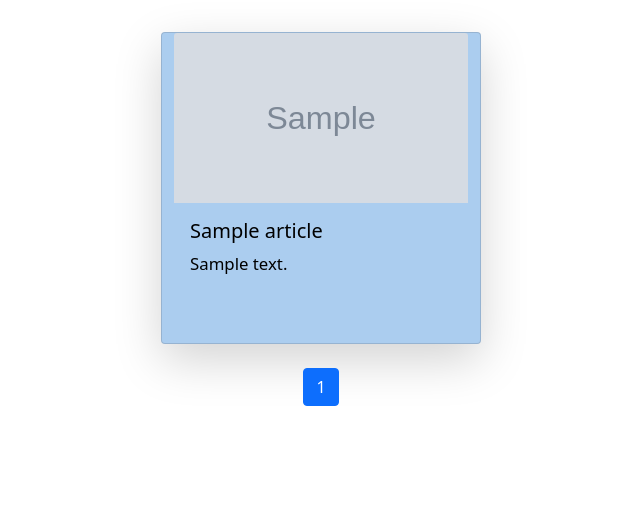
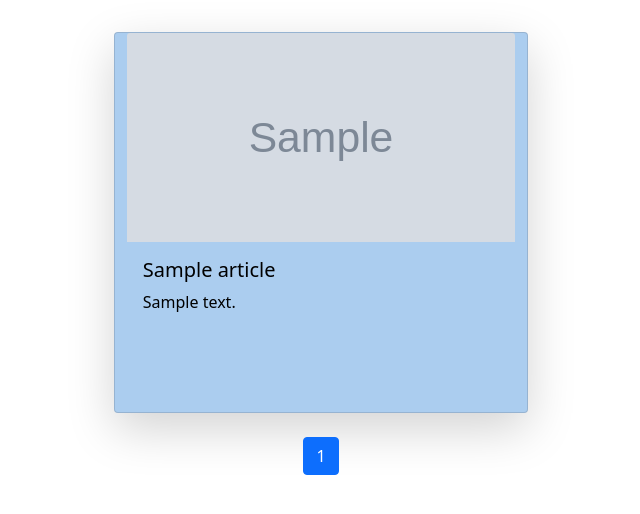
Before and after one commit to AndreiFdv/news_parser, a Django app: page / in a window 1280 px wide, with the pointer over the restyled element. Shown: the part 56-570 px from the top of the page, without its empty margins (319-959 px from the left). Run offline with Django 3.2, Linux system fonts and the light colour scheme; tables that the repository leaves empty hold one stand-in row (values such as "Sample post"); grey boxes marked "Sample" are stand-in pictures.

Commit message:
flex-grow

```diff
--- a/News/static/news/style.css
+++ b/News/static/news/style.css
@@ -30,7 +30,8 @@
 }
 
 .card:hover {
+    display: flex;
+    flex-grow: 0.1;
     transition: 800ms;
     background-color: #ABCDEF;
-    font-size: 1.05rem;
 }
```
